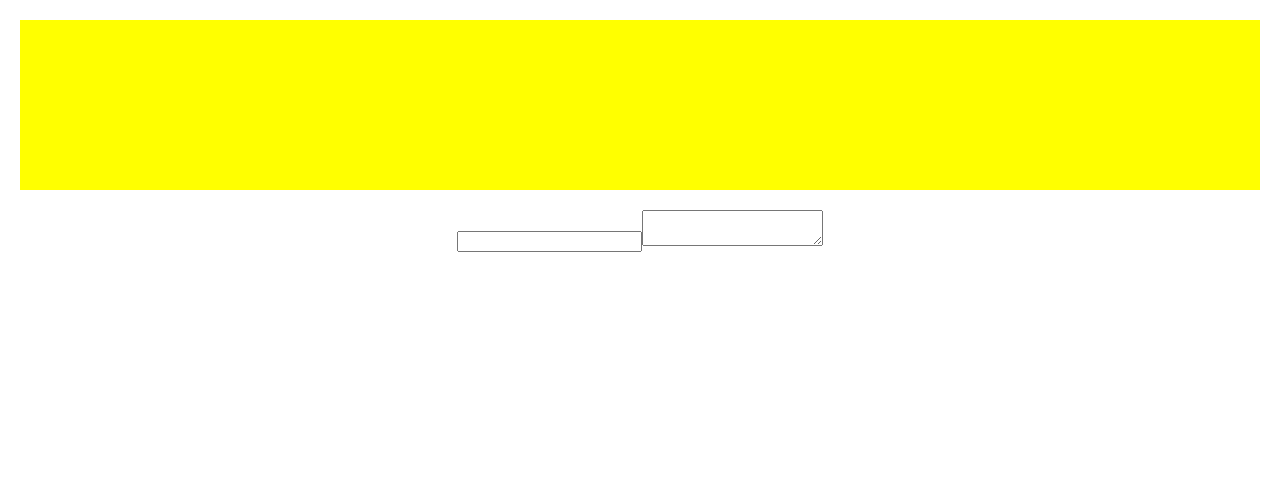
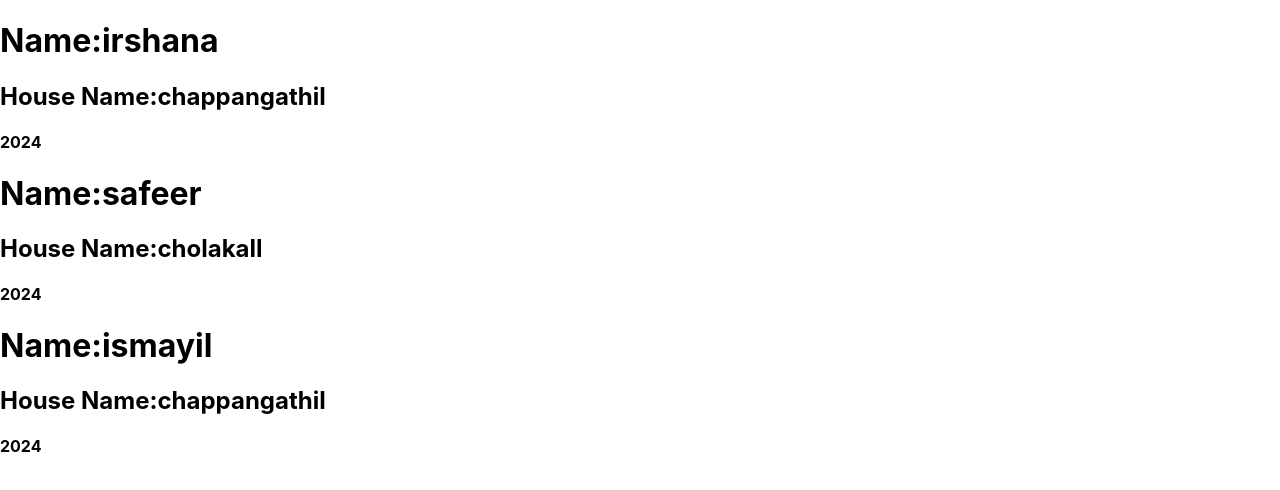
Before and after one commit to Irshanac/React_Basic, a React (Create React App) app: page / in a window 1280 px wide. Shown: the top 490 px of the page. Built offline with nearby package versions, Linux system fonts and the light colour scheme.

Commit message:
useReduce and json file

```diff
--- a/src/App.js
+++ b/src/App.js
@@ -1,30 +1,15 @@
-// import Navbar from "./components/Navbar";
-// import Footer from "./components/Footer";
-// //import Class from "./components/Class"
-import "./App.css";
-// import Prop from "./components/Prop";
-// import KeyList from "./components/KeyList";
-// import Even from "./components/Even";
-// import Activity2 from "./components/Activity2";
-// import Contion from "./components/Contion";
- import ColorChange from "./components/ColorChange";
-// import DivColor from "./components/DivColor";
- import Text from "./components/Text"
-//import InputFocus from "./components/ref/InputFocus";
-// // import Prev from "./components/ref/Prev";
-//  import Inter from './components/ref/Inter'
-// // import TOdo from "./components/TOdo";
-// // import Formsv from "./components/Formsv";
-// // import Colorch from "./components/ref/Colorch";
-// import DivBackgroundToggle from "./components/ref/DivColor";
-//import Files from "./components/File";
-
+import React from "react";
+//mport Actiontype from "./components/resucer/CountColor";
+//import EvenColor from "./components/resucer/EvenColor";
+import Record from "./components/jsons/Record";
+// import Counter from "./components/resucer/Counter"
 function App() {
   return (
-    <div className="App">
-      <ColorChange/>
-      <Text/>
-      {/* <Files/> */}
+    <div >
+     {/* <Counter/> */}
+     {/* <C,ounterColor/> */}
+    {/* < EvenColor/> */}
+    <Record/>
     </div>
   );
 }
--- /dev/null
+++ b/src/components/jsons/Record.js
@@ -0,0 +1,25 @@
+import React from "react";
+import data from './Record.json'
+const Record=()=>{
+    return(
+        <>
+            { data && data.map((obj)=>{
+            return(
+                <div key={obj.id}>
+                    <h1>Name:{obj.name}</h1>
+                    <h2>House Name:{obj.house_name}</h2>
+                    {obj.qualification.map((qua,index)=>{
+                        return(
+                            <div key={index}>
+                                <h4>{qua.degree}</h4>
+                            </div>
+                        )
+                    })}
+                </div>
+            )
+            })
+        }
+        </>
+    )
+}
+export default Record
--- /dev/null
+++ b/src/components/jsons/Record.json
@@ -0,0 +1,26 @@
+[
+    {
+        "id":1,
+        "name":"irshana",
+        "house_name":"chappangathil",
+        "qualification":[{
+            "degree":2024
+        },{"diploma":2021}]
+    },
+    {
+        "id":2,
+        "name":"safeer",
+        "house_name":"cholakall",
+        "qualification":[{
+            "degree":2024
+        }]
+    },
+    {
+        "id":3,
+        "name":"ismayil",
+        "house_name":"chappangathil",
+        "qualification":[{
+            "degree":2024
+        }]
+    }
+]
--- /dev/null
+++ b/src/components/resucer/CountColor.js
@@ -0,0 +1,29 @@
+import React, { useReducer } from "react";
+function colorCount(prev,action){
+ switch(action)
+ {
+    case "inc":
+         return  {...prev,value:prev.value+1}
+    case "decc":
+            return  {...prev,value:prev.value-1}
+    case "blue":
+            return  {...prev,color:"blue"}
+    case "green":
+            return  {...prev,color:"green"}
+    default:
+        return prev
+ }
+}
+const CounterColor=()=>{
+    const [state,dispatch]=useReducer(colorCount,{value:0,color:"pink"})
+    return(
+        <React.Fragment>
+            <button onClick={()=>dispatch("inc")}>+</button>
+            <p style={{width:"30px",backgroundColor:state.color}}>{state.value}</p>
+            <button onClick={()=>dispatch("decc")}>-</button>
+            <button onClick={()=>dispatch("blue")}>blue</button>
+            <button onClick={()=>dispatch("green")}>green</button>
+        </React.Fragment>
+    )
+}
+export default CounterColor
--- /dev/null
+++ b/src/components/resucer/Counter.js
@@ -0,0 +1,26 @@
+import React, { useReducer } from "react";
+function reducerfun(state, action) {
+  if (action === "increment") return state + 1;
+  else return state - 1;
+}
+const Counter = () => {
+  //const [count,setCount]=useState(0)
+  const [value, dispatch] = useReducer(reducerfun, 0);
+  return (
+    <div>
+      <button onClick={() => dispatch("increment")}>+</button>
+      <h2
+        style={{
+          color: "yellow",
+          backgroundColor: "pink",
+          height: "100px",
+          width: "50px",
+        }}
+      >
+        {value}
+      </h2>
+      <button onClick={() => dispatch("dicrement")}>-</button>
+    </div>
+  );
+};
+export default Counter;
--- /dev/null
+++ b/src/components/resucer/EvenColor.js
@@ -0,0 +1,23 @@
+import React, { useReducer } from "react";
+function reducer(prev,action){
+    switch(action.key)
+    {
+        case "addition":
+            let x=prev.value+1
+            let a=x%2===0?"green":"black"
+            return {value:x,color:a}
+        default :
+            return prev
+
+    }
+}
+const EvenColor=()=>{
+    const [value,dispatch]=useReducer(reducer,{value:0,color:"pink"})
+    return(
+        <>
+        <h1 style={{color:value.color}}>{value.value}</h1>
+        <button onClick={()=>dispatch({key:"addition"})}>+</button>
+        </>
+    )
+}
+export default EvenColor
```
Also changed, not shown: src/components/resucer/Actiontype.js (added, +25 -0 lines).
